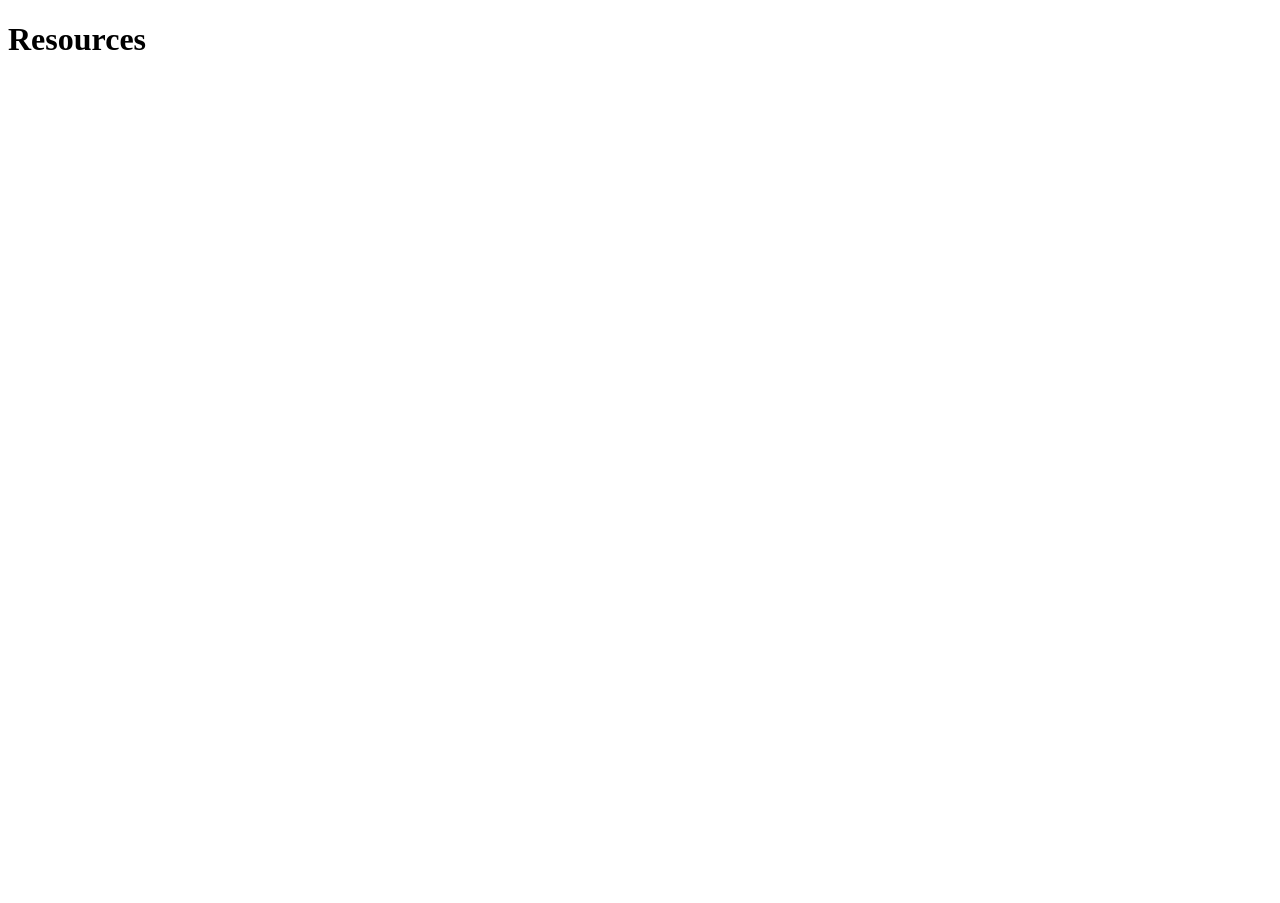
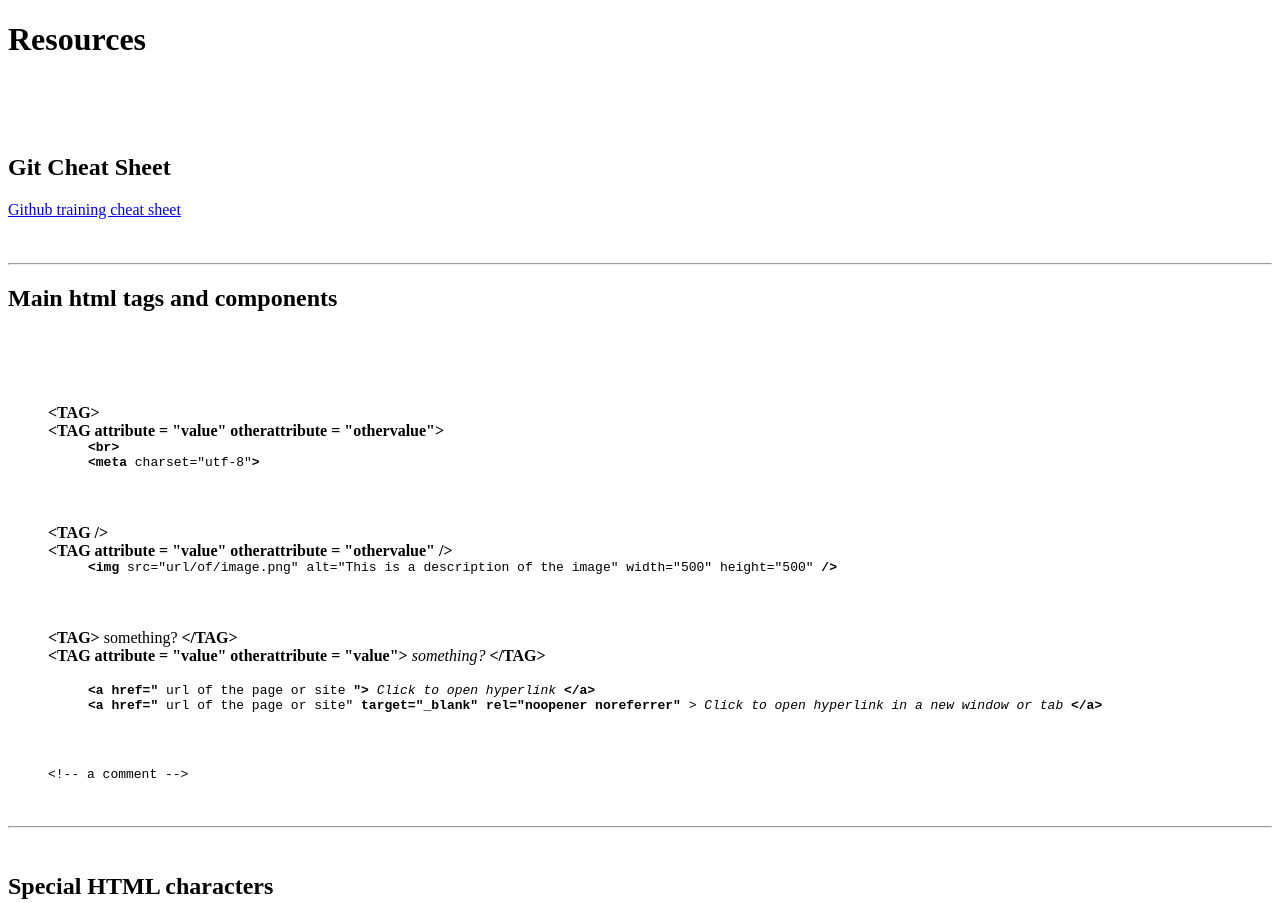
Before and after one commit to tizeta/Odin_project_playground, a plain HTML site: page notes/links.html in a window 1280 px wide. Shown: the top 903 px of the page. Before the commit the page ends 800 px from the top, so only its background shows below. Drawn offline with Linux system fonts and the light colour scheme.

Commit message:
=add git and html to cheat sheet page

```diff
--- a/notes/links.html
+++ b/notes/links.html
@@ -1,51 +1,214 @@
 <!DOCTYPE html>
 <html lang="en">
-
 
 <head>
   <title>
     links_to_recap_material
   </title>
   <meta charset="utf-8">
+  <style>
+    ul.no-bullets {
+      list-style-type: none;
+      margin: 0;
+      padding: 10;
+    }
+  </style>
 </head>
 
 <body>
 
-
   <h1>Resources</h1>
 
+  <br> <br> <br>
 
-  <h2></h2>
-      <p>
+  <!-- Git -->
+  <div>
 
-      </p>
+
+    <h2>Git Cheat Sheet</h2>
+
+    <a href="https://training.github.com/downloads/github-git-cheat-sheet/">Github
+      training cheat sheet</a>
+  </div>
+
+  <br> <br>
+  <hr>
+
+<!-- html5 -->
+  <div>
+    <h2>Main html tags and components</h2>
+    <br>
+    <ul class="no-bullets">
+
+      <br><br><br>
+  <!--simple tag-->
+      <li>
+        <strong>
+          &lt;TAG>
+        </strong>
+
+      </li>
+
+      <li>
+        <strong>
+          &lt;TAG attribute = "value" otherattribute = "othervalue">
+        </strong>
+
+      </li>
+
+
+      <!--insert list here-->
+      <code>
+        <ul class="no-bullets">
+          <li>
+            <strong>&lt;br></strong>
+          </li>
+          <li>
+            <strong>&lt;meta</strong> charset="utf-8"<strong>></strong>
+          </li>
+            </ul>
+  </code>
 
 
 
- <h2></h2>
-    <p>
-
-    </p>
-
-
-  <h2></h2>
-    <p>
-
-    </p>
-
-
-
-  <h2></h2>
-    <p>
-
-    </p>
+      <br><br><br>
 
 
 
 
-  </body>
+<!--simple tag with closure-->
+      <li>
+        <strong>
+          &lt;TAG />
+        </strong>
+
+      </li>
+      <li>
+        <strong>
+          &lt;TAG attribute = "value" otherattribute = "othervalue" />
+        </strong>
+
+
+      </li>
+      <!--insert list here-->
+      <code>
+      <ul class="no-bullets">
+        <li>
+          <strong>&lt;img</strong> src="url/of/image.png" alt="This is a description of the image" width="500" height="500"<strong> /></strong>
+        </li>
+
+      </ul>
+  </code>
+      <br><br><br>
+
+
+<!--tag with content and closing tag-->
+
+      <li>
+        <strong>
+          &lt;TAG>
+        </strong>
+
+        something?
+
+        <strong>
+          &lt;/TAG>
+        </strong>
+      </li>
+      <li>
+
+        <strong>
+          &lt;TAG attribute = "value" otherattribute = "value">
+        </strong>
+
+        <em>something?</em>
+
+        <strong>
+          &lt;/TAG>
+        </strong>
+
+        <br><br>
 
 
 
+      </li>
+      <!--insert list here-->
+      <code>
+
+
+    <ul class="no-bullets">
+
+    <li>
+        <strong>
+          &lt;a
+          href="
+        </strong>
+        url of the page or site
+        <strong>
+          ">
+        </strong>
+
+        <em>
+          Click to open hyperlink
+        </em>
+
+        <strong>
+          &lt;/a>
+        </strong>
+
+
+    </li>
+
+
+    <li>
+
+        <strong>
+          &lt;a href="
+        </strong>
+        url of the page or site"
+        <strong>
+          target="_blank" rel="noopener noreferrer"
+        </strong>>
+
+        <em>
+          Click to open hyperlink in a new window or tab
+        </em>
+
+        <strong>
+          &lt;/a>
+        </strong>
+    </li>
+
+    </ul>
+  </code>
+      <br><br><br>
+
+
+      <!--a comment-->
+      <code>
+        <li>
+          &lt;!--
+          a comment
+          --&gt;
+
+        </li>
+</code>
+
+
+    </ul>
+
+  </div>
+
+
+
+  <br><br>
+  <hr>
+  <br>
+  <h2>Special HTML characters</h2>
+  &lt;, &gt;, &amp;, &apos;, &quot;
+  <br>
+  &amp;lt;, &amp;gt;, &amp;amp;, &amp;apos, &amp;quot;
+
+</body>
 
 </html>
```
Lines whose indentation alone changed are shown as unchanged.
